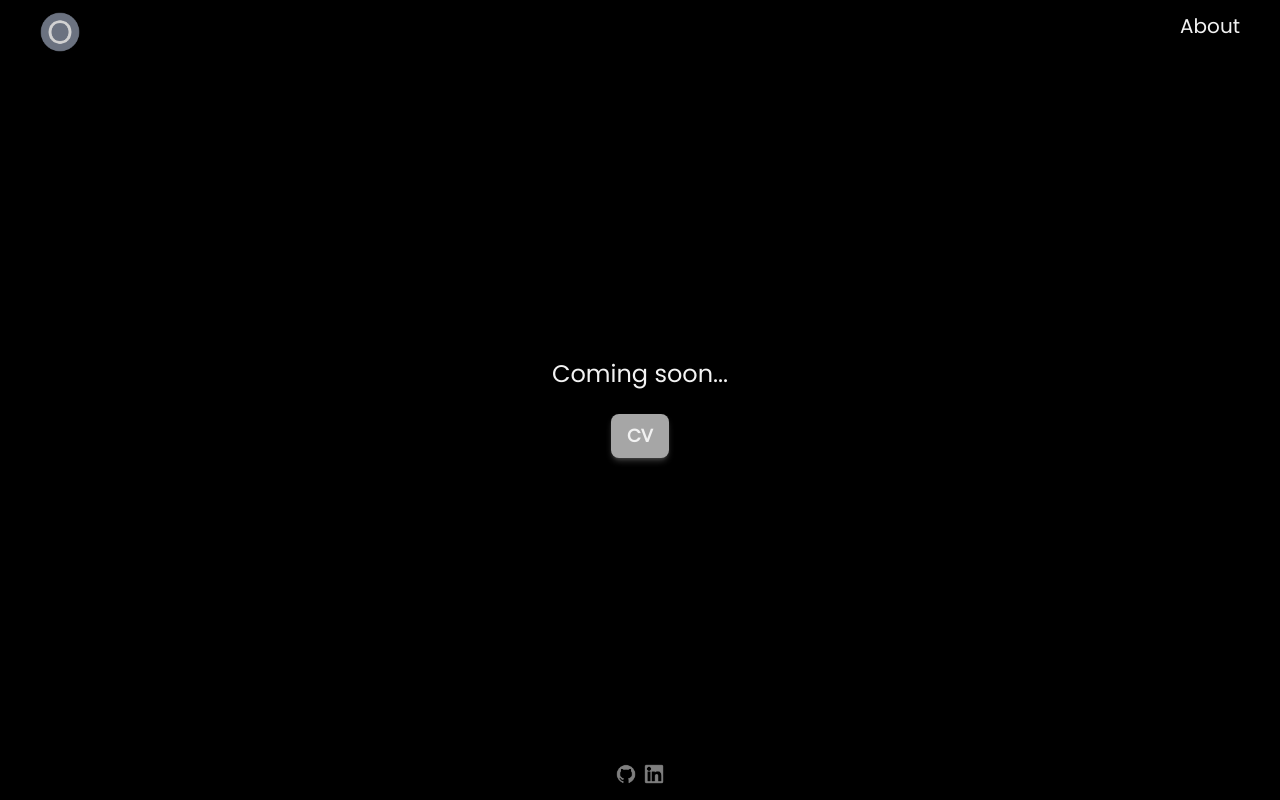
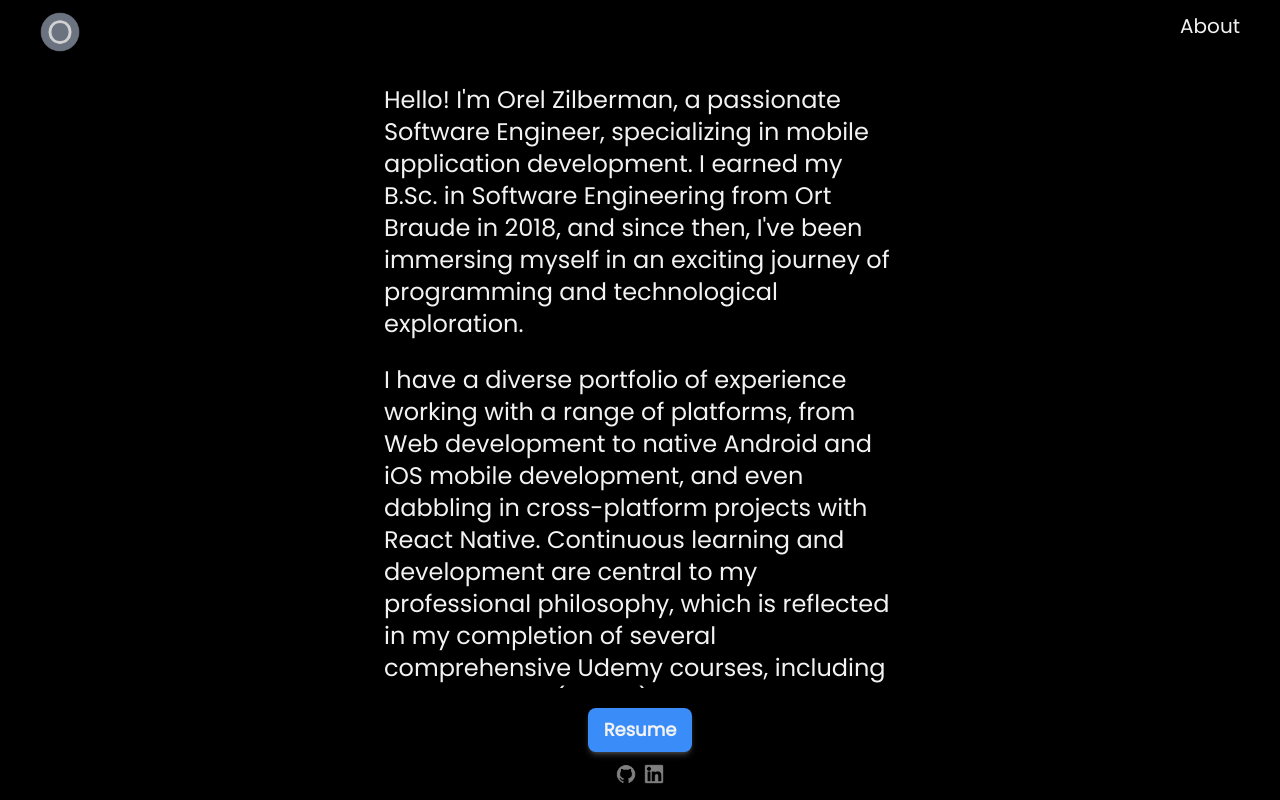
Before and after one commit to Portfolio-Orel/orel.web, a Next.js app: page /about in a window 1280 px wide. Built offline with nearby package versions, Linux system fonts and the light colour scheme.

Commit message:
- Add description of myself - Change primary color

```diff
--- a/asset/data.json
+++ b/asset/data.json
@@ -2,7 +2,24 @@
   "about": {
     "paragraphs": [
       {
-        "lines": ["Coming soon..."]
+        "lines": [
+          "Hello! I'm Orel Zilberman, a passionate Software Engineer, specializing in mobile application development. I earned my B.Sc. in Software Engineering from Ort Braude in 2018, and since then, I've been immersing myself in an exciting journey of programming and technological exploration."
+        ]
+      },
+      {
+        "lines": [
+          "I have a diverse portfolio of experience working with a range of platforms, from Web development to native Android and iOS mobile development, and even dabbling in cross-platform projects with React Native. Continuous learning and development are central to my professional philosophy, which is reflected in my completion of several comprehensive Udemy courses, including Swift + SwiftUI (60 hrs), Machine Learning (43 hrs), and Cyber Security Part 1 (13 hrs)."
+        ]
+      },
+      {
+        "lines": [
+          "I consider myself an engaged and critical thinker, consistently active in conversations about the future of development, voicing my thoughts, and contributing innovative ideas. I thrive both in teamwork settings and when flying solo, demonstrating a tenacity for confronting challenges, an unending desire to learn, and an unwavering commitment to hard work. My dedication and constant quest for staying abreast of new developments and technologies help me excel in the dynamic tech industry."
+        ]
+      },
+      {
+        "lines": [
+          "You can find high-level summaries of my experiences and education in my resume. Moreover, my GitHub profile hosts a collection of my projects, offering a glimpse into the technologies I have worked with and the depth of my expertise."
+        ]
       }
     ]
   },
--- a/components/button.jsx
+++ b/components/button.jsx
@@ -14,7 +14,7 @@
   function getButtonClassName() {
     switch (buttonType) {
       case TYPE_PRIMARY:
-        return 'text-text bg-primary font-semibold rounded-lg';
+        return 'text-text bg-primary font-semibold rounded-lg px-4 py-2 rounded-lg shadow-md shadow-shadow';
       case TYPE_SECONDARY:
         return 'text-text bg-text-secondary font-semibold text-text px-4 py-2 rounded-lg shadow-md shadow-shadow';
       case TYPE_TERTIARY:
--- a/pages/about/index.jsx
+++ b/pages/about/index.jsx
@@ -19,7 +19,7 @@
 export default function About() {
   return (
     <div className="h-full w-full flex flex-col justify-center items-center">
-      <div className="flex flex-col justify-center align-center mx-96">
+      <div className="flex flex-col align-center mx-10 my-5 sm:mx-96 overflow-auto">
         {data.about.paragraphs
           ? data.about.paragraphs.map((paragraph) => (
               <>
@@ -33,7 +33,7 @@
           <Button text="Cover Letter" type="secondary" />
         </Link> */}
         <Link href="files/cv.pdf" className="text-text" target="_blank" rel="noreferrer">
-          <Button text="CV" type="secondary" />
+          <Button text="Resume" type="primary" />
         </Link>
       </div>
     </div>
--- a/tailwind.config.js
+++ b/tailwind.config.js
@@ -11,7 +11,7 @@
         colors: {
             text: '#f2f2f2',
             'text-secondary': '#a6a6a6',
-            primary: '#9333ea',
+            primary: '#3A8DF8',
             secondary: '#D926A9',
             accent: '#1FB2A6',
             neutral: '#6b7280',
@@ -23,6 +23,9 @@
             shadow: 'rgba(255, 255, 255, 0.2)',
         },
         extend: {
+            overflowXOnly: {
+                'overflow-x': 'auto',
+            },
             gridTemplateRows: {
                 'layout': '65px 1fr 20px'
             },
```
